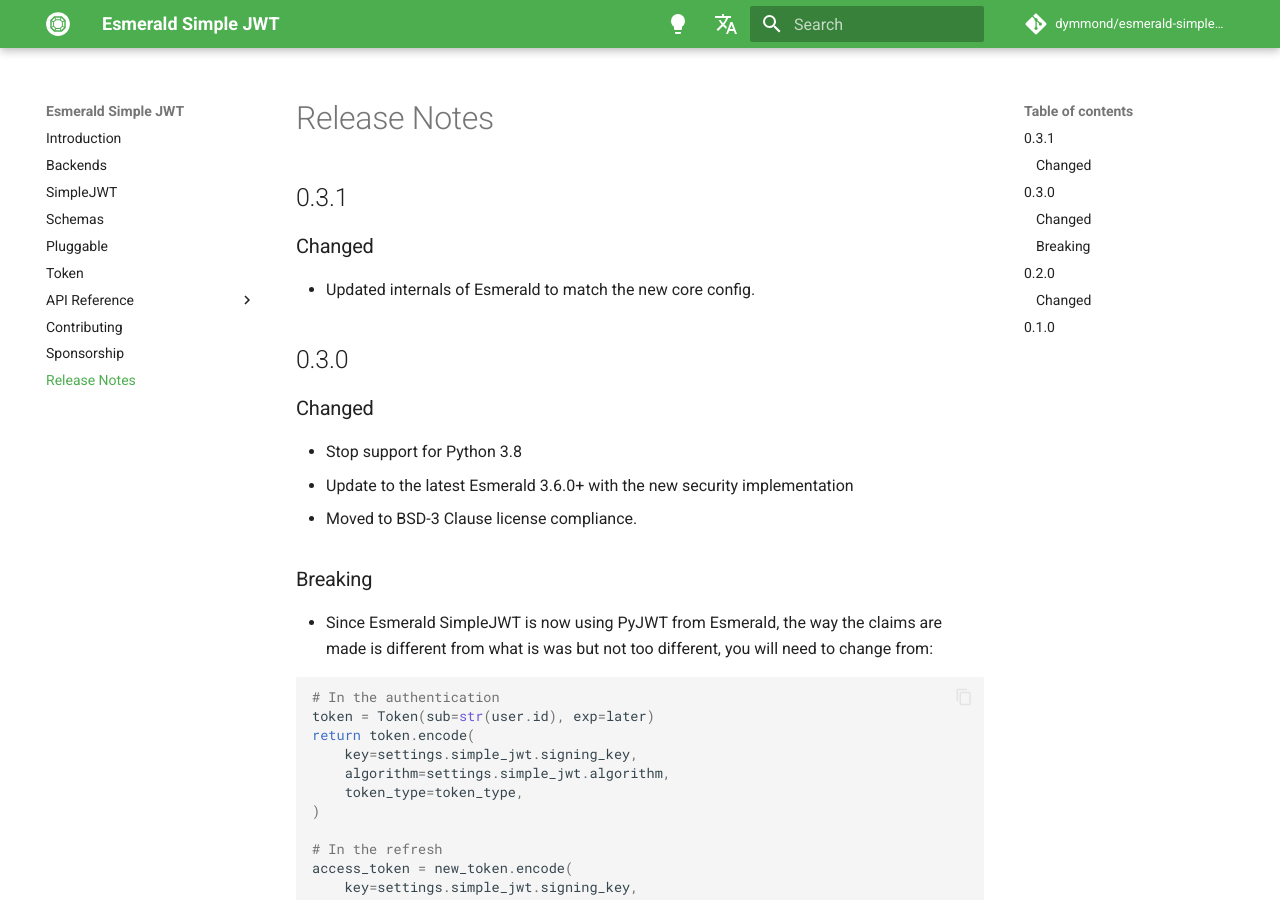
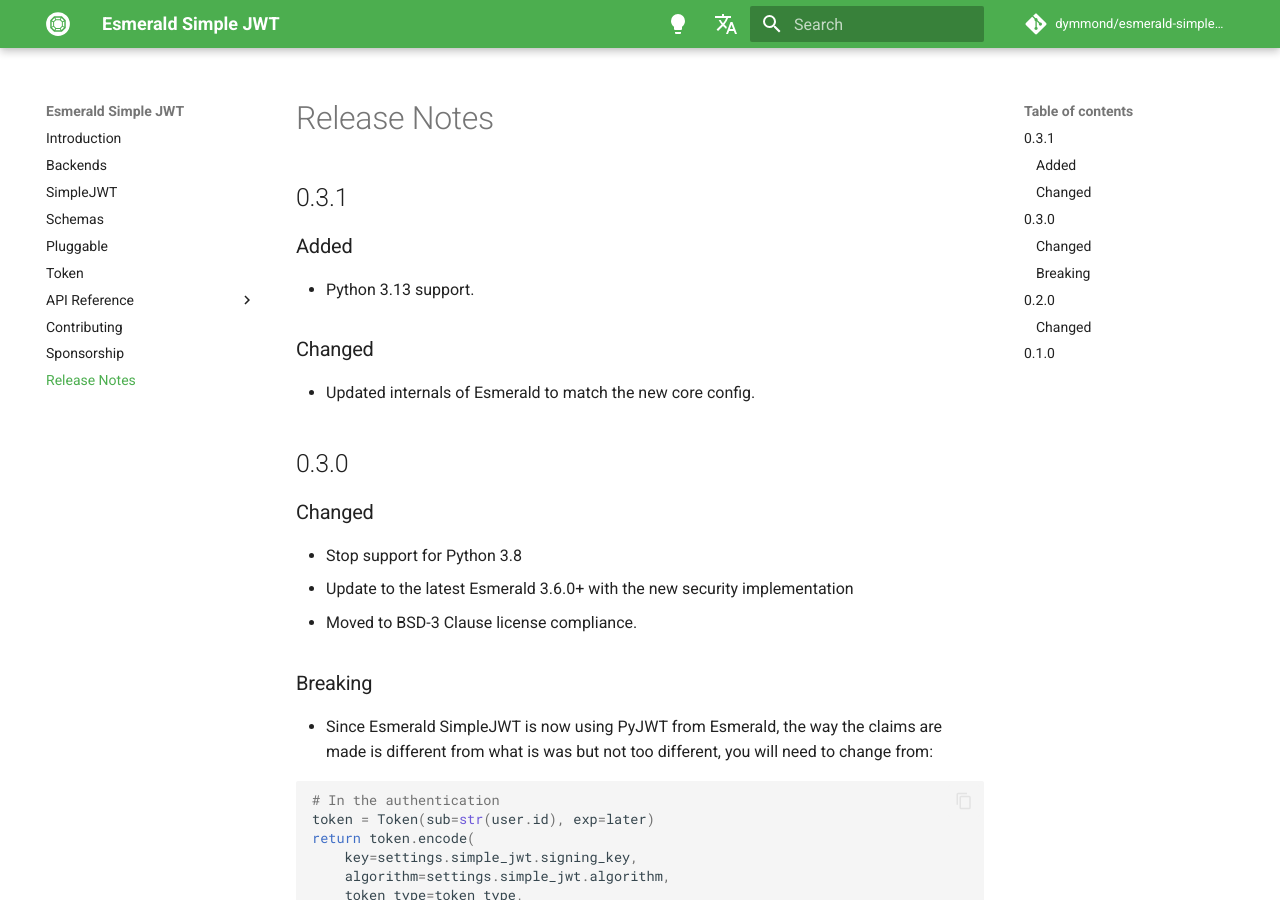
Before and after one commit to dymmond/esmerald-simple-jwt, an MkDocs documentation site: the page built from docs/release-notes.md, in a window 1280 px wide and 900 px high. Built offline with MkDocs 1.6.1 and Material for MkDocs 9.7.7, drawn with Linux system fonts in a browser that asks for light colours; comment, search, counter and statistics services are not loaded.

Commit message:
Add python 3.13 support

```diff
--- a/docs/release-notes.md
+++ b/docs/release-notes.md
@@ -1,6 +1,10 @@
 # Release Notes
 
 ## 0.3.1
+
+### Added
+
+- Python 3.13 support.
 
 ### Changed
 
--- a/pyproject.toml
+++ b/pyproject.toml
@@ -33,6 +33,7 @@
     "Programming Language :: Python :: 3.10",
     "Programming Language :: Python :: 3.11",
     "Programming Language :: Python :: 3.12",
+    "Programming Language :: Python :: 3.13",
     "Topic :: Internet :: WWW/HTTP :: HTTP Servers",
     "Topic :: Internet :: WWW/HTTP",
 ]
```
Also changed, not shown: 1 other file.
